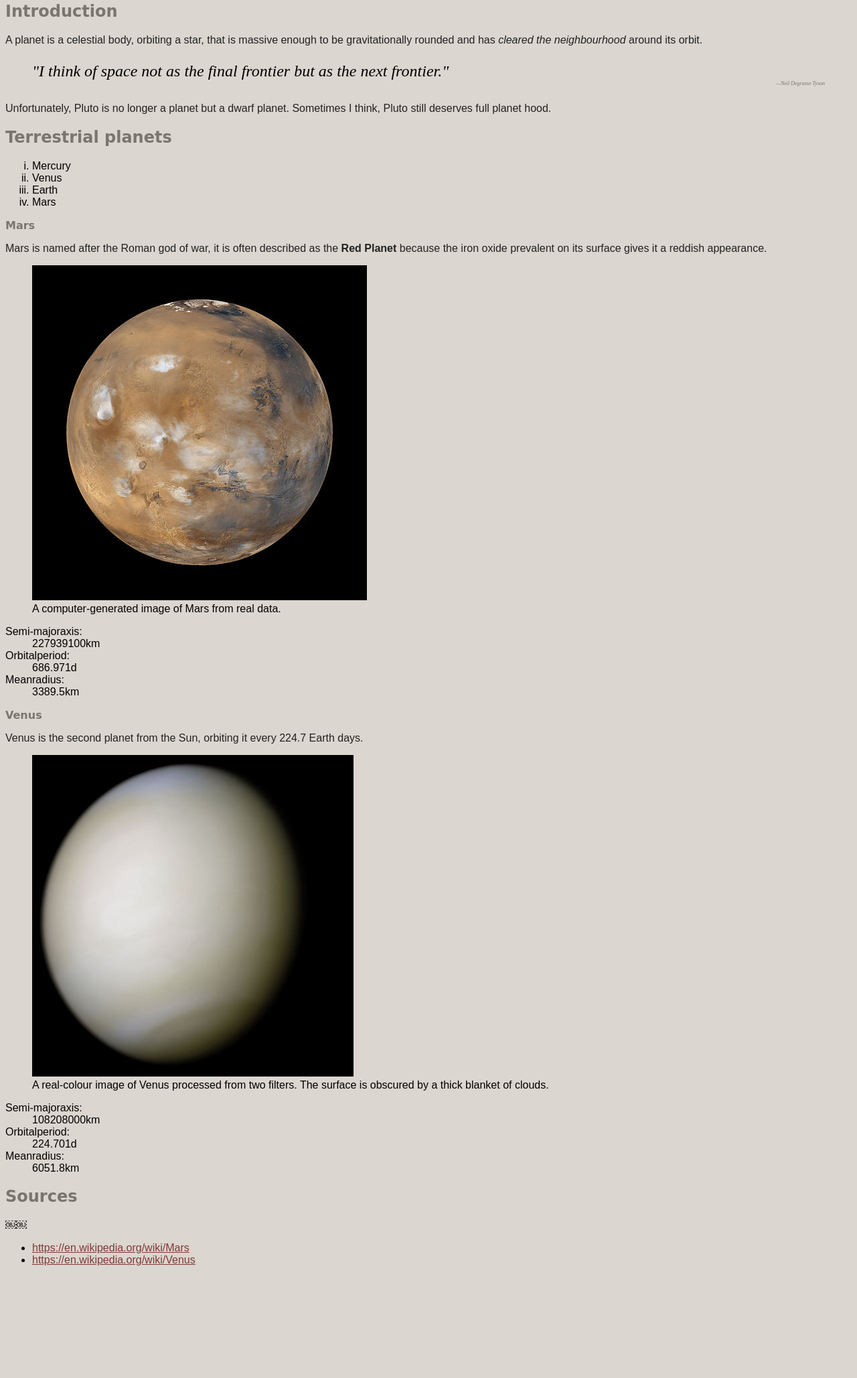
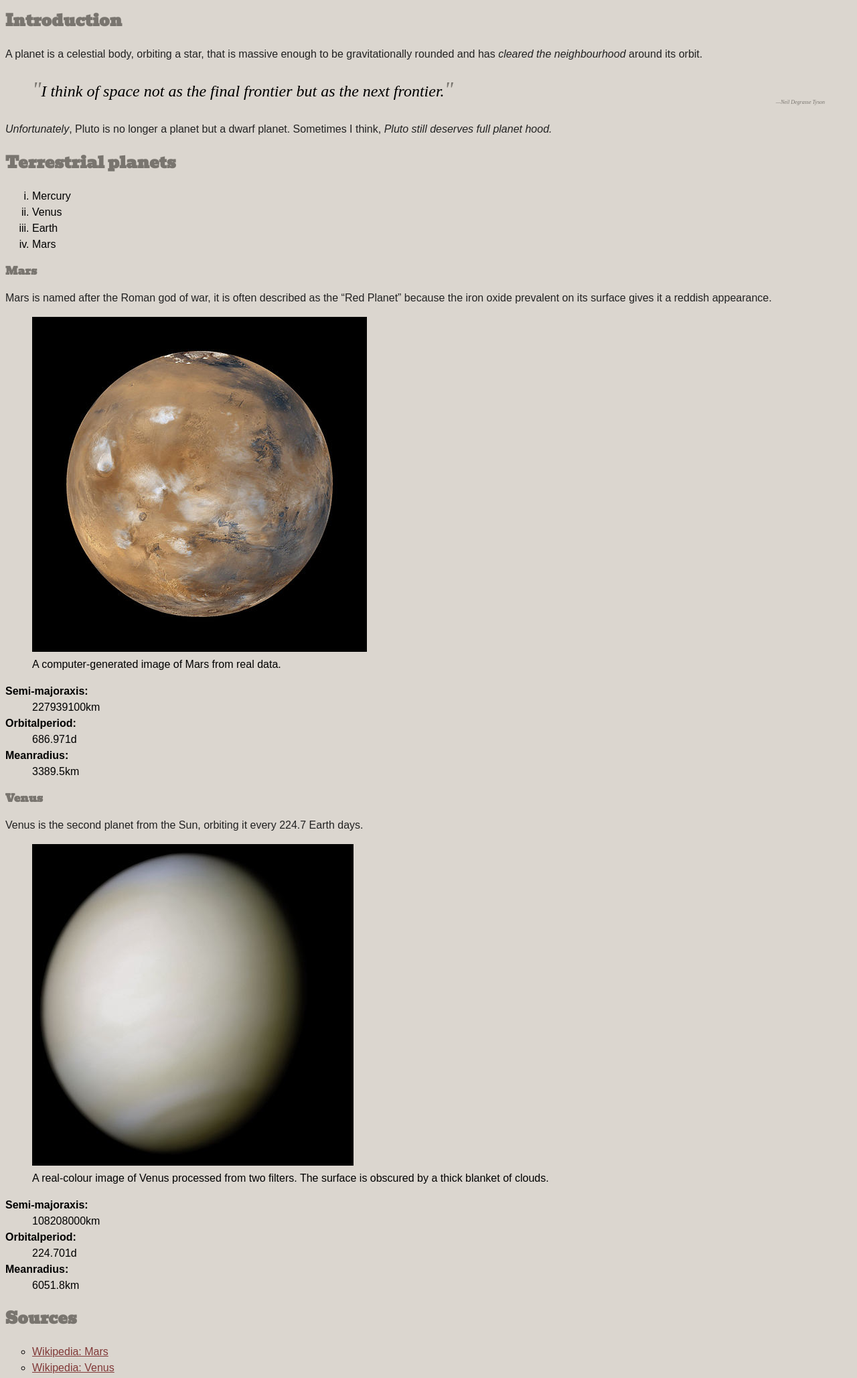
Before and after one commit to Kyle-Jackson/dsn1674-assignment-3, a plain HTML site: page index.html in a window 1280 px wide. Shown: the part 218-2275 px from the top of the page at 67% size. Before the commit the page ends 2124 px from the top, so only its background shows below. Drawn offline with Linux system fonts and the light colour scheme; a web font is replaced by a local one.

Commit message:
Updated the CSS.

```diff
--- a/css/main.css
+++ b/css/main.css
@@ -1,6 +1,7 @@
 html{
   background-color: #dbd6cf;
   font-family: Arial, sans-serif;
+  line-height: 1.5;
 }
 
 nav ol {
@@ -39,6 +40,7 @@ blockquote {
   font-family: 'Droid Serif', serif;
   font-style: italic;
   font-size: 1.5rem;
+  line-height: 1;
 }
 
 footer {
@@ -56,4 +58,19 @@ p {
 
 ol {
   list-style-type: lower-roman;
+  line-height: 1.5;
 }
+blockquote span {
+  font-size: 2rem;
+  color:#79756f;
+}
+
+dt {
+  font-weight: bold;
+}
+ol span {
+  list-style-type: circle;
+
+figcaption {
+  font-size: 0.5rem;
+}
--- a/index.html
+++ b/index.html
@@ -5,7 +5,7 @@
   <title>Intro to CSS</title>
   <!-- Used for metadata about this file; will not be rendered -->
   <link href="css/main.css" rel="stylesheet">
-  <link href='http://fonts.googleapis.com/css?family=Alfa+Slab+One' rel='stylesheet' type='text/css'>
+  <link href='http://fonts.googleapis.com/css?family=Bevan' rel='stylesheet' type='text/css'>
   <link href='http://fonts.googleapis.com/css?family=Droid+Serif:400,400italic' rel='stylesheet' type='text/css'>
 </head>
 <body>
@@ -26,12 +26,12 @@
 
 <p>A planet is a celestial body, orbiting a star, that is massive enough to be gravitationally rounded and has <i>cleared the neighbourhood</i> around its orbit.</p>
 
-<blockquote>"I think of space not as the final frontier but as the next frontier."
+<blockquote><span>"</span>I think of space not as the final frontier but as the next frontier.<span>"</span>
 
   <footer>—<cite>Neil Degrasse Tyson</cite></footer>
   </blockquote>
 
-  <p>Unfortunately, Pluto is no longer a planet but a dwarf planet. Sometimes I think, Pluto still deserves full planet hood.</p>
+  <p><i>Unfortunately</i>, Pluto is no longer a planet but a dwarf planet. Sometimes I think, <i>Pluto still deserves full planet hood.</i></p>
 
   <h2 id="pla">Terrestrial planets</h2>
 
@@ -44,7 +44,7 @@
 
   <h3 id="mar">Mars</h3>
 
-  <p>Mars is named after the Roman god of war, it is often described as the <b>Red Planet</b> because the iron oxide prevalent on its surface gives it a reddish appearance.</p>
+  <p>Mars is named after the Roman god of war, it is often described as the <q>Red Planet</q> because the iron oxide prevalent on its surface gives it a reddish appearance.</p>
   <figure>
     <img src="images/mars.jpg" alt="A picture of the planet Mars.">
     <figcaption>A computer-generated image of Mars from real data.</figcaption>
@@ -71,11 +71,12 @@
     <dl>
 
       <h2 id="sou">Sources</h2>
-      ￼￼
-    <ul>
-      <li><a href="https://en.wikipedia.org/wiki/Mars">https://en.wikipedia.org/wiki/Mars</a></li>
-      <li><a href="https://en.wikipedia.org/wiki/Venus">https://en.wikipedia.org/wiki/Venus</a></li>
-    </ul>
+    <ol>
+      <span>
+        <li><a href="https://en.wikipedia.org/wiki/Mars">Wikipedia: Mars</a></li>
+        <li><a href="https://en.wikipedia.org/wiki/Venus">Wikipedia: Venus</a></li>
+      </span>
+    </ol>
 
 </head>
 </html>
```
